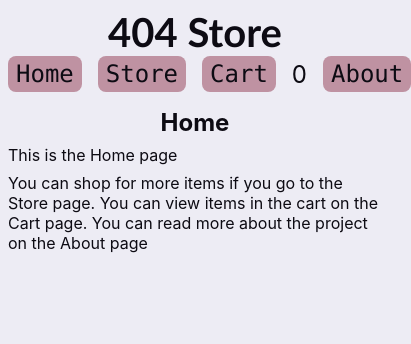
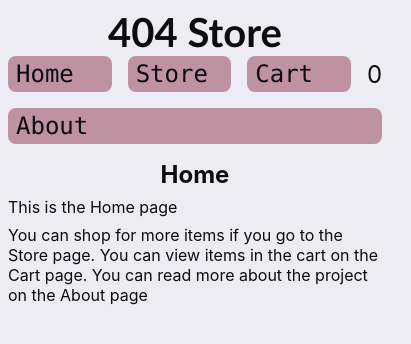
Before and after one commit to verbey/shopping-cart, a React (Vite) app: page / in a window 390 px wide. Shown: the top 344 px of the page, 411 px wide, since content can reach past the window. Built offline with nearby package versions, Linux system fonts and the light colour scheme.

Commit message:
Fix Navbar overlfowing on smaller screens

```diff
--- a/src/styles/navbar.module.css
+++ b/src/styles/navbar.module.css
@@ -1,3 +1,9 @@
+@media (max-width: 450px) {
+	.navbarMenu {
+		flex-wrap: wrap;
+	}
+}
+
 nav {
 	padding: 8px;
 	display: flex;
```
